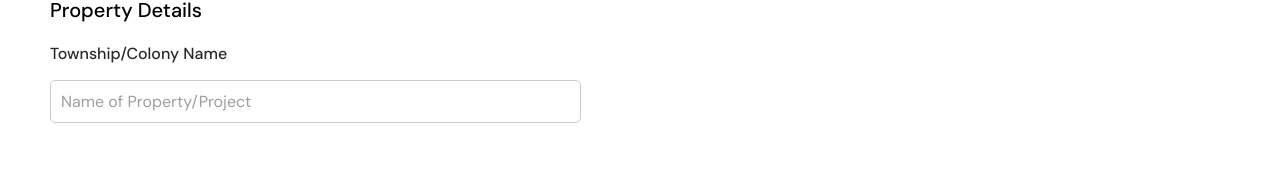
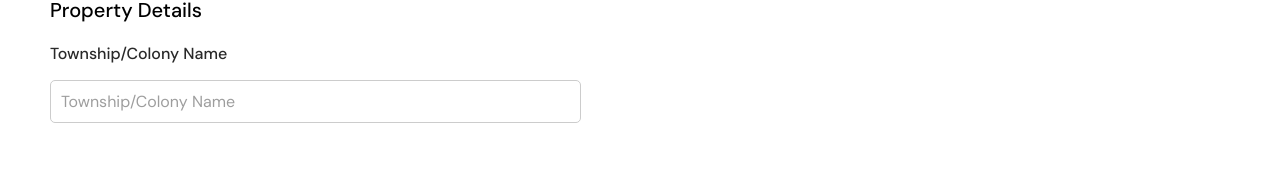
Before and after one commit to Saketkhare2000/ressol, a React (Create React App) app: page /dashboard/manage-properties/edit-property in a window 1280 px wide. Shown: the part 155-324 px from the top of the page. Built offline with nearby package versions, Linux system fonts and the light colour scheme; no server answers.

Commit message:
township name placeholder label

```diff
--- a/src/Components/EditProperty/index.js
+++ b/src/Components/EditProperty/index.js
@@ -257,7 +257,7 @@ const EditProperty = () => {
             <input
               type="text"
               onChange={(e) => setName(e.target.value)}
-              placeholder="Name of Property/Project"
+              placeholder="Township/Colony Name"
               name="name"
               id="name"
               defaultValue={propertyDetails.property_name}
--- a/src/Components/Filter/index.js
+++ b/src/Components/Filter/index.js
@@ -404,14 +404,14 @@ const Filter = () => {
           </div>
           {/* Property Name  */}
           <div className="filter-group">
-            <h3>Property Name</h3>
+            <h3>Township/Colony Name</h3>
             <div className="filter-item">
               <input
                 type="text"
                 name="name"
                 id="name"
                 onChange={(e) => setPropertyName(e.target.value)}
-                placeholder="Property/Project Name"
+                placeholder="Township/Colony Name"
               />
             </div>
           </div>
```
Also changed, not shown: src/Components/Property/index.js (+1 -14 lines).
